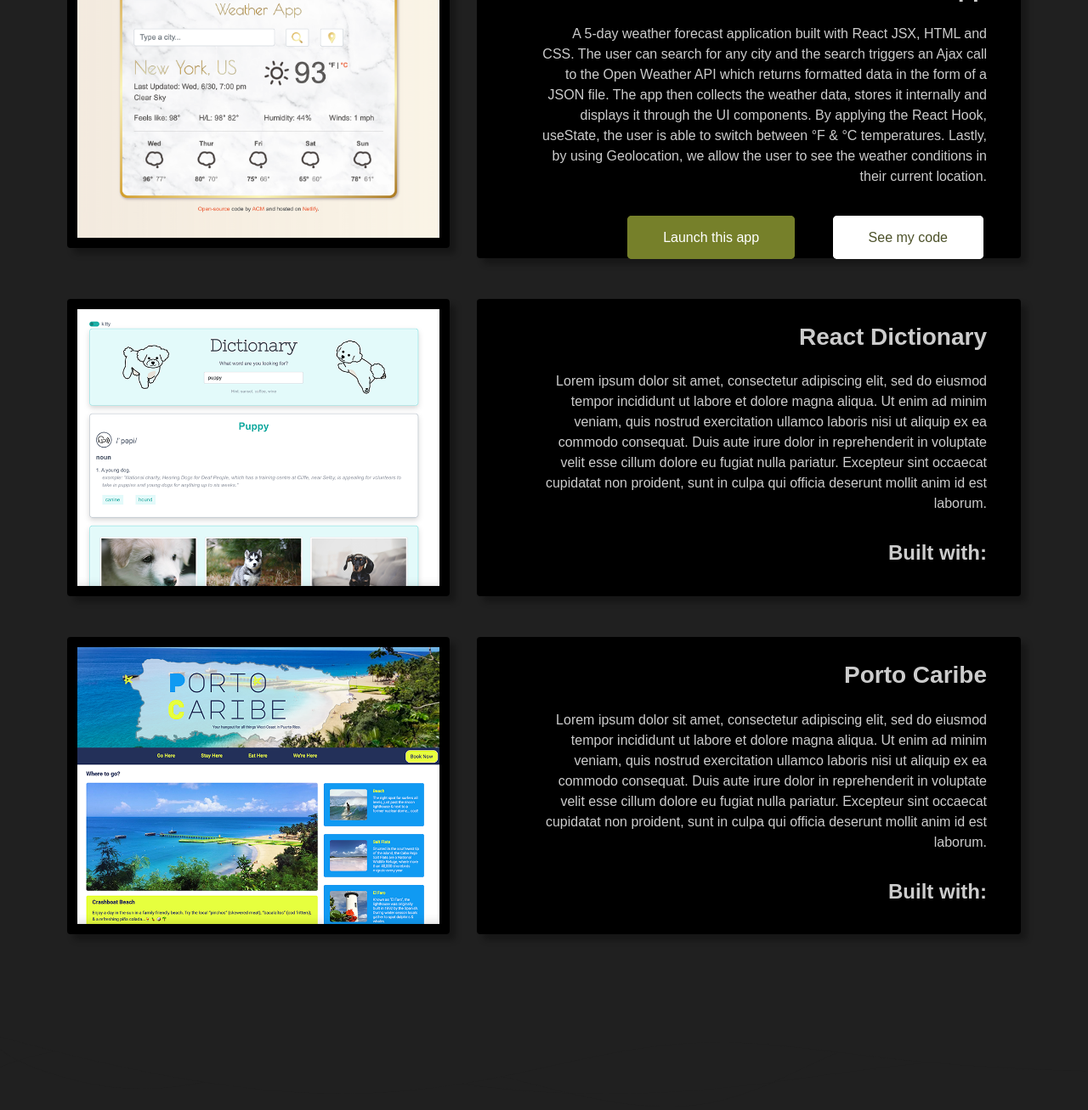
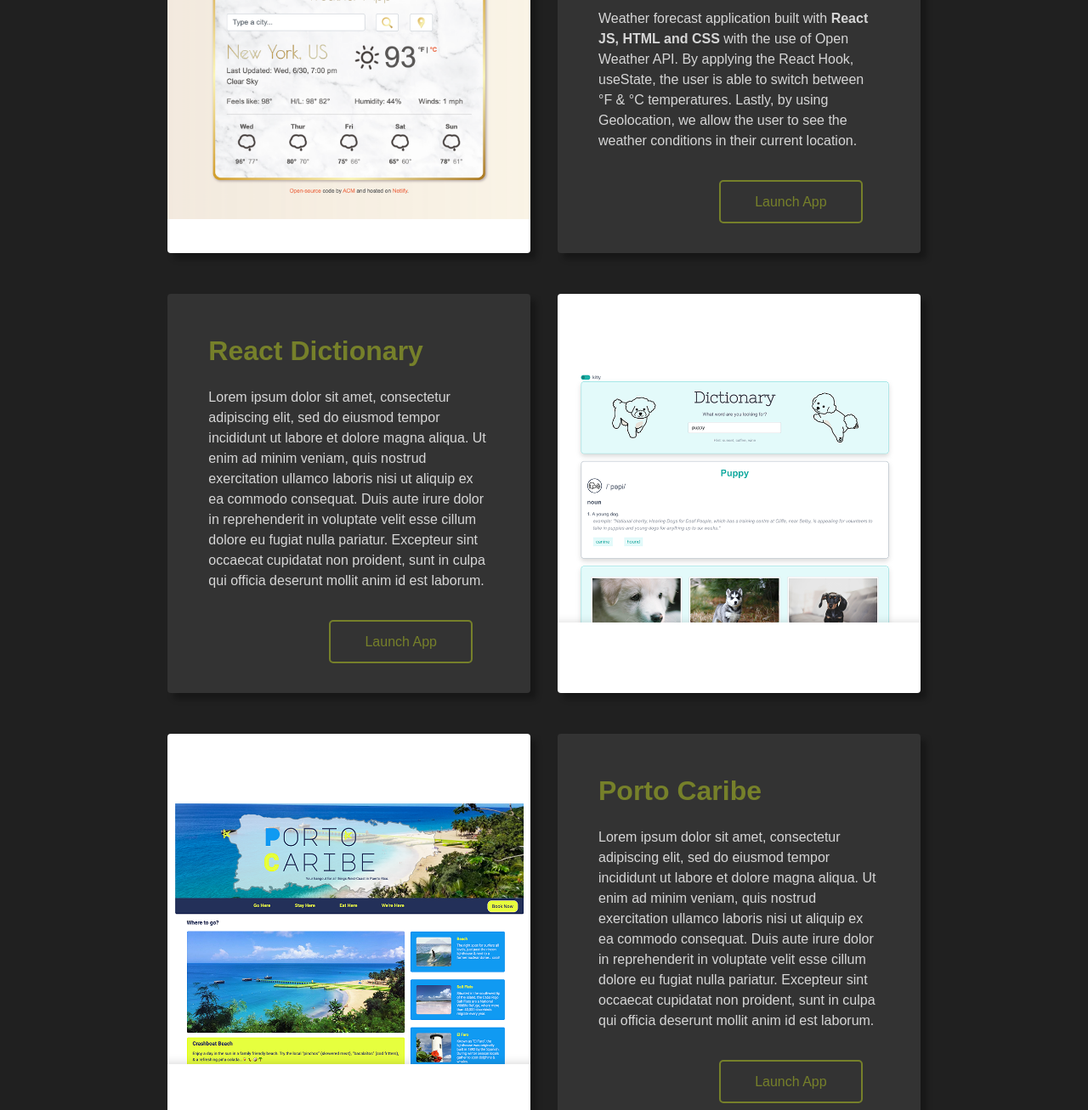
Before and after one commit to aileenchany/acm-portfolio-project, a plain HTML site: page work.html in a window 1280 px wide. Shown: the part 374-1681 px from the top of the page at 85% size. Drawn offline with nearby package versions, Linux system fonts and the light colour scheme.

Commit message:
Reorganized work page html and css

```diff
--- a/src/styles.css
+++ b/src/styles.css
@@ -3,7 +3,6 @@
 :root {
   --primary-light-color: #fff;
   --primary-dark-color: #000;
-  --secondary-color: #B1AD9E; /* SAND */
   --secondary-dark-color: #202020;
   --accent-color: #76802A; /* BRIGHT OLIVE */
   --accent-dark-color: #4d522a; /* DARK OLIVE */
@@ -104,10 +103,6 @@ nav li.active a {
  color: var(--accent-color);
  font-weight: 600;
 }
-nav p {
-  padding: 0;
-  margin:0;
-}
 nav li {
   display: inline;
   font-size: 16px;
@@ -117,13 +112,14 @@ nav li {
 }
 nav ul {
   padding: 0;
-
 }
 nav .logo {
   color: var(--primary-light-color);
   font-size: 28px;
   font-weight: 700;
   letter-spacing: 0.25em;
+  padding: 0;
+  margin:0;
 }
 /* HERO */
 .hero {
@@ -176,14 +172,13 @@ nav .logo {
   color: var(--primary-light-color);
 }
 .secondary-link {
-  border: 2px solid var(--primary-light-color);
-  background: var(--primary-light-color);
-  color: var(--accent-dark-color);
+  border: 2px solid var(--accent-color);
+  background: transparent;
+  color: var(--accent-color);
 }
 .secondary-link:hover {
-  color: var(--accent-color);
-  background: transparent;
-  border: 2px solid var(--accent-color);
+  color: var(--primary-light-color);
+  border: 2px solid var(--primary-light-color);
 }
 
 /* CHARCOAL WAVES - SHAPE DIVIDER - HOME PAGE - https://www.shapedivider.app/ */
@@ -328,45 +323,46 @@ a.top:hover {
 
 .work {
   background: var(--secondary-dark-color);
-  padding-top: 100px;
   margin-bottom: 100px;
 }
 .work h1 {
-  color: var(--primary-light-color);
-  font-size: 30px;
+  color: var(--accent-color);
+  font-size: 36px;
   font-weight: 400;
   opacity: 0.8;
+  padding: 50px;
+  word-spacing: 0.15em;
 }
-.work h3, .work h4, .work p {
+.work h2 {
+  color: var(--accent-color);
+  font-weight: 600;
+}
+.work h3, .work p {
   color: var(--primary-light-color);
   opacity: 0.8;
 }
-.work h3,
-.work h4 {
-  font-weight: 600;
+.work h3 {
+  font-weight: 400;
+  font-size: 18px;
 }
 .work .bg-color {
-  background: var(--primary-dark-color);
-  border: 12px solid var(--primary-dark-color);
+  background: #333;
   box-shadow: var(--box-shadow);
   color: var(--primary-dark-color);
 }
 .work .project {
+  background-color: var(--primary-light-color);
   background-size: cover;
   background-repeat: no-repeat;
-  background-position-x: 50%;
-  background-position-y: 50%;
-  width: 450px;
-  height: 350px;
-  border: 12px solid var(--primary-dark-color);
   box-shadow: var(--box-shadow);
+  background-position:center;
+  background-size: 100%;
 }
 .work .project-1 {
   background-image: url('../images/react-weather-app-img.png');
 }
 .work .project-2 {
   background-image: url('../images/react-dictionary-puppy-img.png');
-  transition: all 300ms ease-in-out;
 }
 .work .project-3 {
   background-image: url('../images/porto-caribe-img.png');
--- a/work.html
+++ b/work.html
@@ -38,44 +38,48 @@
   <div class="container-fluid text-end" id="top">
     <div class="work">
       <div class="row mt-5 mb-4 justify-content-center">
-        <h1 class="text-center fw-bold pb-4">Front End Projects</h1>
+        <h1 class="text-center pb-4">Take a look at my current projects!</h1>
       </div>
       <div class="row mt-3 mb-3 justify-content-center"> <!-- React Weather App Project Content -->
-        <div class="col-md-6 m-3 rounded project project-1">
+        <div class="col-md-4 m-3 rounded project project-1">
           <!-- Project image -->
         </div>
-        <div class="col-md-6 m-3 rounded bg-color">
-          <h3 class="p-3">React Weather App</h3>
-          <p class="pe-3 ps-5">
-            A 5-day weather forecast application built with React JSX, HTML and CSS. The user can search for any city and the search triggers
-            an Ajax call to the Open Weather API which returns formatted data in the form of a JSON file. The app then collects the weather data, stores it internally and
-            displays it through the UI components. By applying the React Hook, useState, the user is able to switch between °F & °C temperatures. Lastly,
-            by using Geolocation, we allow the user to see the weather conditions in their current location.
+        <div class="col-md-4 m-3 p-5 rounded bg-color">
+          <h2 class="mb-4 text-start">React Weather App</h2>
+          <p class="text-start">
+            Weather forecast application built with <strong>React JS, HTML and CSS</strong> with the use of Open Weather API. By applying the React Hook, useState, the user is able to switch between °F & °C temperatures. Lastly, by using Geolocation, we allow the user to see the weather conditions in their current location.
           </p>
           <div class="links mt-5">
-            <a href="" class="primary-link ms-0">Launch this app</a>
-            <a href="" class="secondary-link">See my code</a>
+            <a href="https://eager-nobel-336695.netlify.app/" target="_blank" class="secondary-link">Launch App</a>
           </div>
         </div>
       </div>
       <div class="row mt-3 mb-3 justify-content-center"> <!-- React Dictionary Project Content -->
-        <div class="col-md-6 m-3 rounded project project-2">
+        <div class="col-md-4 m-3 p-5 rounded bg-color">
+          <h2 class="mb-4 text-start">React Dictionary</h2>
+          <p class="text-start">
+            Lorem ipsum dolor sit amet, consectetur adipiscing elit, sed do eiusmod tempor incididunt ut labore et dolore magna aliqua. Ut enim ad minim veniam, quis nostrud exercitation ullamco laboris nisi ut aliquip ex ea commodo consequat. Duis aute irure dolor in reprehenderit in voluptate velit esse cillum dolore eu fugiat nulla pariatur. Excepteur sint occaecat cupidatat non proident, sunt in culpa qui officia deserunt mollit anim id est laborum.
+          </p>
+          <div class="links mt-5">
+            <a href="https://heuristic-liskov-6e075b.netlify.app/" target="_blank" class="secondary-link">Launch App</a>
+          </div>
+        </div>
+        <div class="col-md-4 m-3 rounded project project-2">
           <!-- Project image -->
-        </div>
-        <div class="col-md-6 m-3 rounded bg-color">
-          <h3 class="p-3">React Dictionary</h3>
-          <p class="pe-3 ps-5">Lorem ipsum dolor sit amet, consectetur adipiscing elit, sed do eiusmod tempor incididunt ut labore et dolore magna aliqua. Ut enim ad minim veniam, quis nostrud exercitation ullamco laboris nisi ut aliquip ex ea commodo consequat. Duis aute irure dolor in reprehenderit in voluptate velit esse cillum dolore eu fugiat nulla pariatur. Excepteur sint occaecat cupidatat non proident, sunt in culpa qui officia deserunt mollit anim id est laborum.</p>
-          <h4 class="p-3">Built with:</h4>
         </div>
       </div>
       <div class="row mt-3 mb-3 justify-content-center"> <!-- Porto Caribe Project Content -->
-        <div class="col-md-6 m-3 rounded project project-3">
+        <div class="col-md-4 m-3 rounded project project-3">
           <!-- Project image -->
         </div>
-        <div class="col-md-6 m-3 rounded bg-color">
-          <h3 class="p-3">Porto Caribe</h3>
-          <p class="pe-3 ps-5">Lorem ipsum dolor sit amet, consectetur adipiscing elit, sed do eiusmod tempor incididunt ut labore et dolore magna aliqua. Ut enim ad minim veniam, quis nostrud exercitation ullamco laboris nisi ut aliquip ex ea commodo consequat. Duis aute irure dolor in reprehenderit in voluptate velit esse cillum dolore eu fugiat nulla pariatur. Excepteur sint occaecat cupidatat non proident, sunt in culpa qui officia deserunt mollit anim id est laborum.</p>
-          <h4 class="p-3">Built with:</h4>
+        <div class="col-md-4 m-3 p-5 rounded bg-color">
+          <h2 class="mb-4 text-start">Porto Caribe</h2>
+          <p class="text-start">
+            Lorem ipsum dolor sit amet, consectetur adipiscing elit, sed do eiusmod tempor incididunt ut labore et dolore magna aliqua. Ut enim ad minim veniam, quis nostrud exercitation ullamco laboris nisi ut aliquip ex ea commodo consequat. Duis aute irure dolor in reprehenderit in voluptate velit esse cillum dolore eu fugiat nulla pariatur. Excepteur sint occaecat cupidatat non proident, sunt in culpa qui officia deserunt mollit anim id est laborum.
+          </p>
+          <div class="links mt-5">
+            <a href="https://wonderful-lovelace-54f247.netlify.app/" target="_blank" class="secondary-link">Launch App</a>
+          </div>
         </div>
       </div>
     </div>
```
